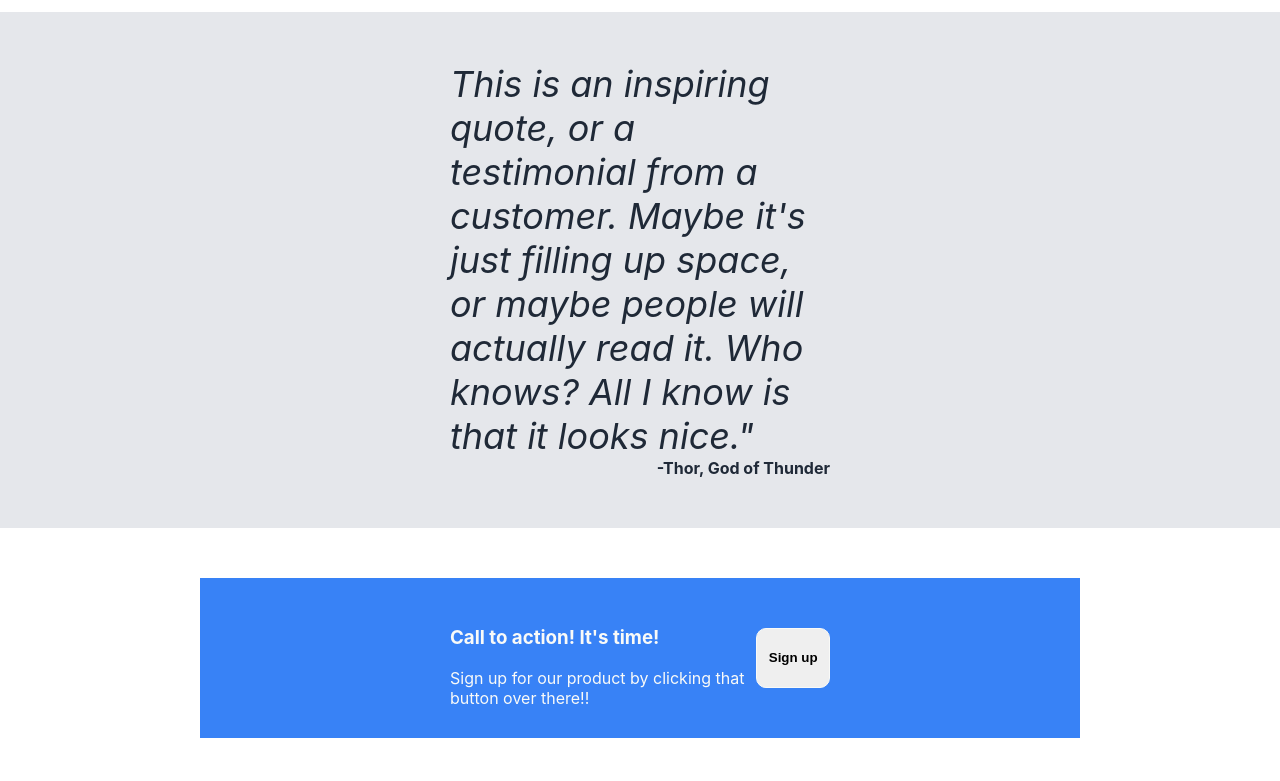
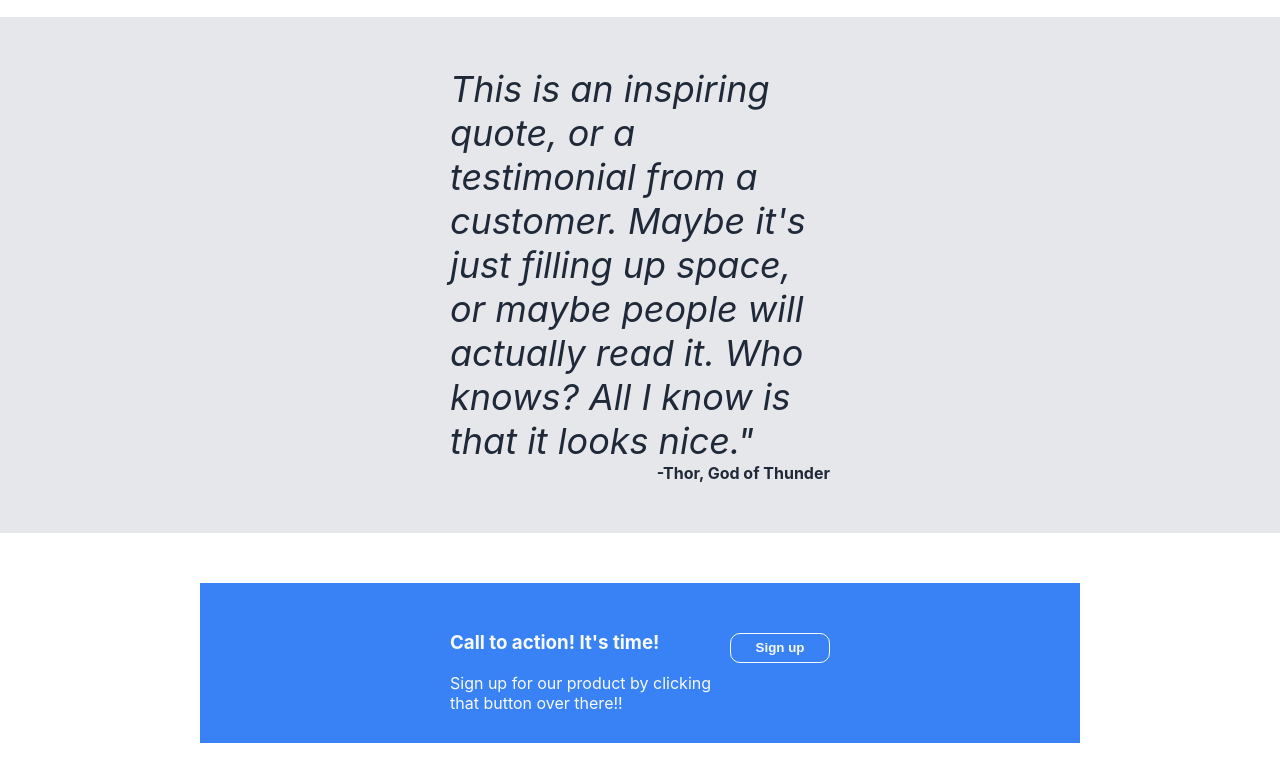
Before and after one commit to hoarus/odin-landing-page, a plain HTML site: page index.html in a window 1280 px wide. Shown: the part 778-1559 px from the top of the page. Drawn offline with Linux system fonts and the light colour scheme.

Commit message:
banner work in progress

```diff
--- a/index.html
+++ b/index.html
@@ -58,7 +58,9 @@
                 <h3>Call to action! It's time!</h3>
                 <div class="banner-text">Sign up for our product by clicking that button over there!!</div>
             </div>
-            <button class="sign-up-2">Sign up</button>
+            <div class=container-3>
+                <button class="sign-up-2">Sign up</button>
+            </div>
         </div>
     </body>
 </html>
--- a/style.css
+++ b/style.css
@@ -59,14 +59,12 @@ ul{
 .sign-up, .sign-up-2{
     flex-grow: 0;
     width: 100px;
+    height: 30px;
     margin: 20px 0px;
     border: 0px;
     font-weight: bold;
     padding: 5px;
     border-radius:10px;
-}
-
-.sign-up{
     background-color: #3882F6;
     color: #F9FAF8;
 }
@@ -118,7 +116,6 @@ h2{
 .quote{
     font-size: 36px;
     font-style: italic;
-    color:
 }
 
 .quoted-by{
@@ -134,6 +131,17 @@ h2{
     color: #F9FAF8;
 }
 
+/*this section needs work */
+
+.container-2{
+    align-self: flex-start;
+}
+
+.container-3{
+    flex: 1;
+    display: flex;
+    justify-items: flex-end;
+}
 .sign-up-2{
     border: solid 1px #F9FAF8;
 }
```
